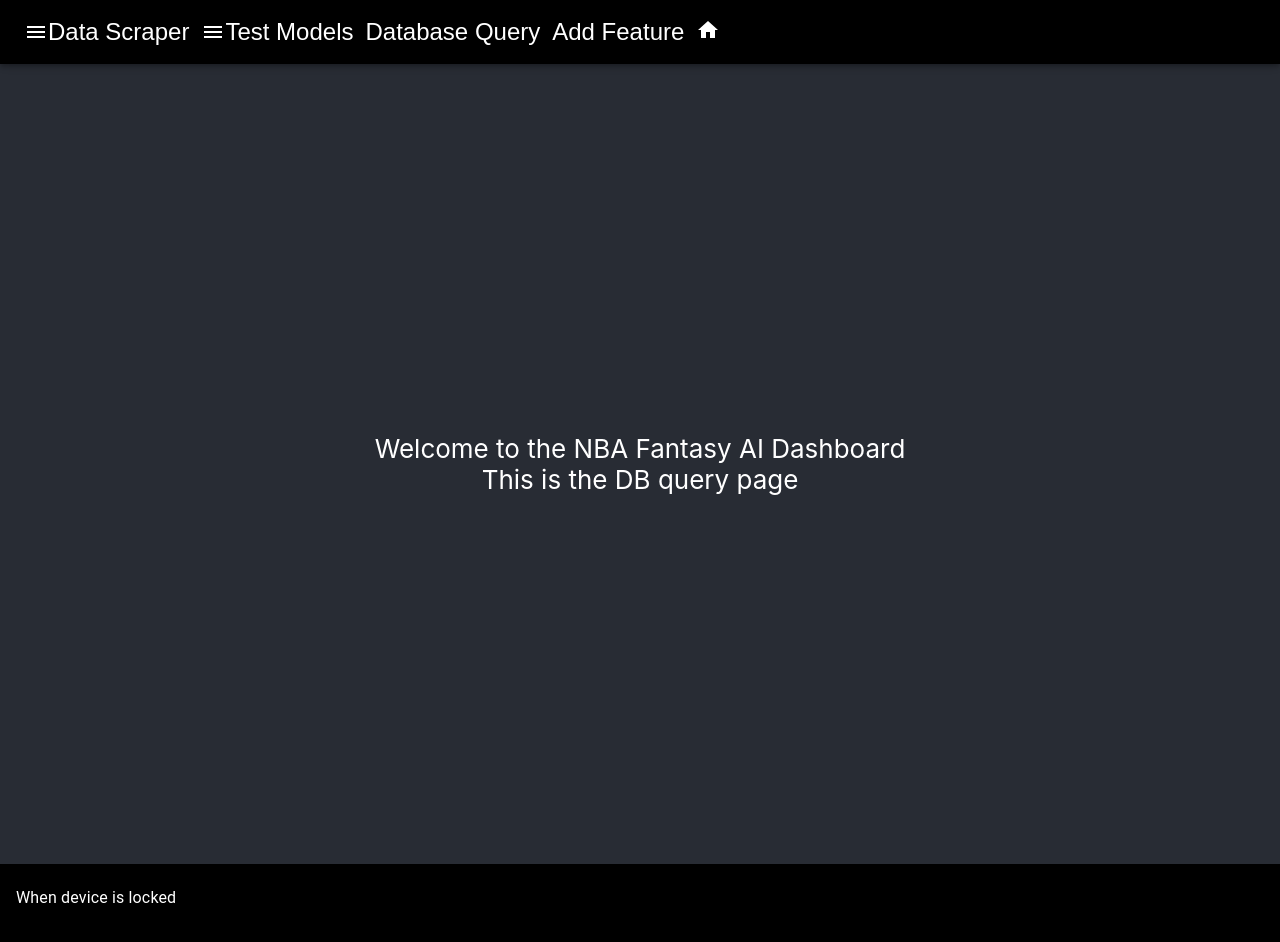
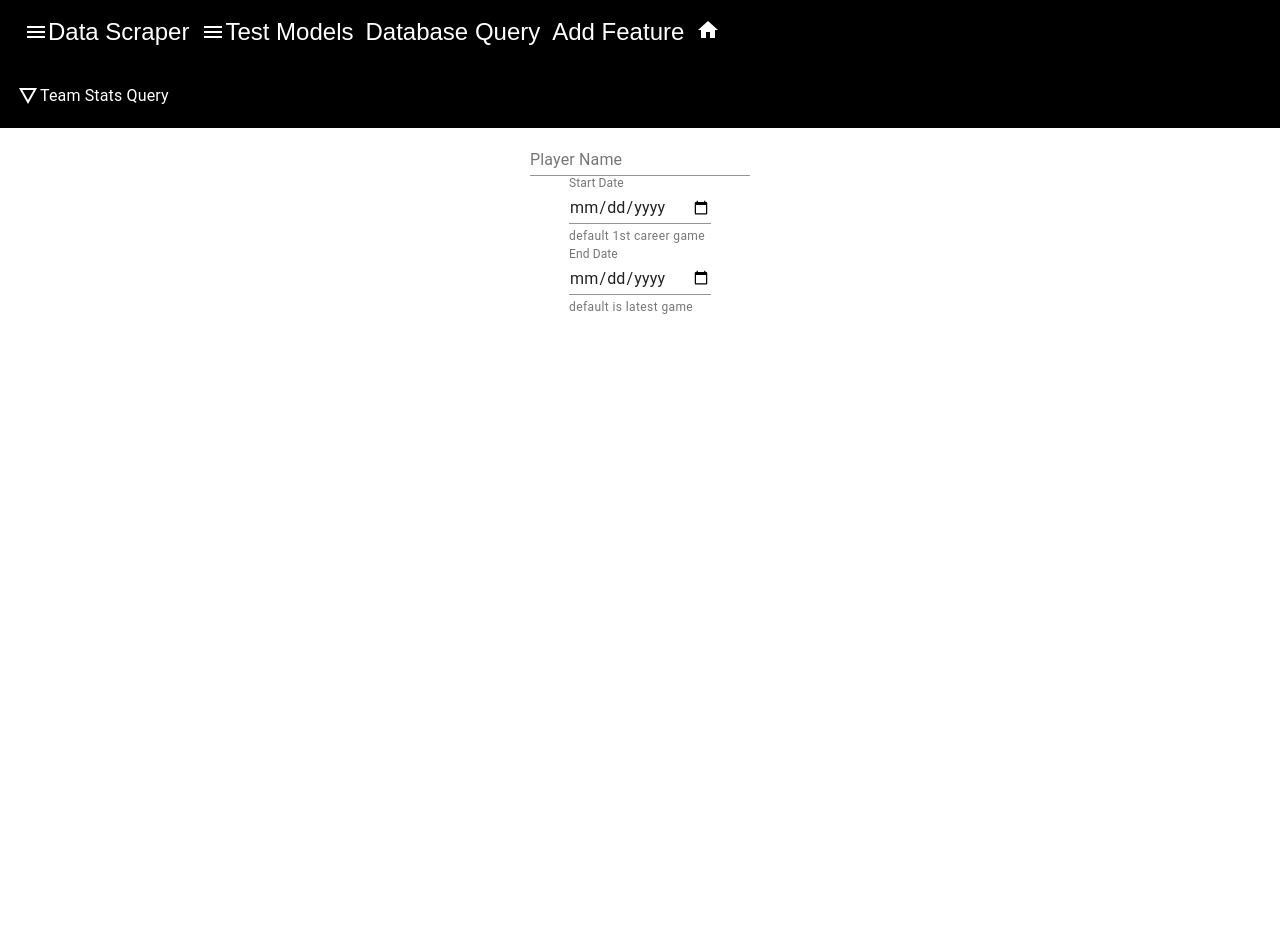
Before and after one commit to AATataj/fantasy_front, a React (Create React App) app: page /DBQuery in a window 1280 px wide. Shown: the top 942 px of the page. After the commit the page ends 800 px from the top, so only its background shows below. Built offline with nearby package versions, Linux system fonts and the light colour scheme.

Commit message:
playing around with props for material-ui components

```diff
--- a/src/DBquery.js
+++ b/src/DBquery.js
@@ -1,87 +1,16 @@
 import React from 'react';
 import './App.css';
 import './NavBar.js';
-import { makeStyles } from '@material-ui/core/styles';
-import List from '@material-ui/core/List';
-import ListItem from '@material-ui/core/ListItem';
-import ListItemText from '@material-ui/core/ListItemText';
-import MenuItem from '@material-ui/core/MenuItem';
-import Menu from '@material-ui/core/Menu';
-
-const useStyles = makeStyles((theme) => ({
-  root: {
-    backgroundColor: 'black', //theme.palette.background.paper,
-    color: 'white'
-  },
-}));
-
-const options = [
-  'Show some love to Material-UI',
-  'Show all notification content',
-  'Hide sensitive notification content',
-  'Hide all notification content',
-];
+import QueryType from './QueryType.js';
+import PlayerQuery from './PlayerQuery';
 
 function DBquery() {
 
- const classes = useStyles();
- const [anchorEl, setAnchorEl] = React.useState(null);
- const [selectedIndex, setSelectedIndex] = React.useState(1);
-
- const handleClickListItem = (event) => {
-   setAnchorEl(event.currentTarget);
- };
-
- const handleMenuItemClick = (event, index) => {
-   setSelectedIndex(index);
-   setAnchorEl(null);
- };
-
- const handleClose = () => {
-   setAnchorEl(null);
- };
   return (
-    <div className="DBQuery">
-      <header className="App-header">
-        <p>
-          Welcome to the NBA Fantasy AI Dashboard <br />
-          This is the DB query page
-        </p>
-      </header>
-      <React.Fragment>
-        <div className={classes.root}>
-        <List component="nav" aria-label="Device settings">
-          <ListItem
-            button
-            aria-haspopup="true"
-            aria-controls="lock-menu"
-            aria-label="when device is locked"
-            onClick={handleClickListItem}
-          >
-            <ListItemText primary="When device is locked" secondary={options[selectedIndex]} />
-          </ListItem>
-        </List>
-        <Menu
-          id="lock-menu"
-          anchorEl={anchorEl}
-          keepMounted
-          open={Boolean(anchorEl)}
-          onClose={handleClose}
-        >
-          {options.map((option, index) => (
-            <MenuItem
-              key={option}
-              disabled={index === 0}
-              selected={index === selectedIndex}
-              onClick={(event) => handleMenuItemClick(event, index)}
-            >
-              {option}
-            </MenuItem>
-          ))}
-        </Menu>
-      </div>
+    <React.Fragment>
+      <QueryType />
+      <PlayerQuery />
     </React.Fragment>
-    </div>
   );
 }
 
--- /dev/null
+++ b/src/PlayerQuery.js
@@ -0,0 +1,27 @@
+import React from 'react';
+import TextField from '@material-ui/core/TextField';
+
+
+function PlayerQuery(){
+    return (
+        <React.Fragment>
+            <TextField id="playerName" type="text"
+            label= " Player Name "
+            /*inputProps={inputProps}*/
+            /><br />
+            <TextField id="startDate"
+            type="date"
+            helperText="default 1st career game"
+            label="Start Date"
+            InputLabelProps={{ shrink: true }}
+            /*inputProps={inputProps}*/  /> <br />
+            <TextField id="endDate"
+            type="date"
+            helperText="default is latest game"
+            label="End Date"
+            InputLabelProps={{ shrink: true }}
+            /*inputProps={inputProps}*/  /> <br />
+        </React.Fragment>
+    );
+}
+export default PlayerQuery
--- /dev/null
+++ b/src/QueryType.js
@@ -0,0 +1,81 @@
+import React from 'react';
+import { makeStyles } from '@material-ui/core/styles';
+import List from '@material-ui/core/List';
+import ListItem from '@material-ui/core/ListItem';
+import ListItemText from '@material-ui/core/ListItemText';
+import MenuItem from '@material-ui/core/MenuItem';
+import Menu from '@material-ui/core/Menu';
+import DetailsIcon from '@material-ui/icons/Details';
+
+const useStyles = makeStyles((theme) => ({
+  root: {
+    backgroundColor: 'black', //theme.palette.background.paper,
+    color: 'white'
+  },
+}));
+
+const options = [
+  'Player Stats Query',
+  'Team Stats Query',
+  'League Leaders Query',
+];
+
+function QueryType() {
+
+ const classes = useStyles();
+ const [anchorEl, setAnchorEl] = React.useState(null);
+ const [selectedIndex, setSelectedIndex] = React.useState(1);
+
+ const handleClickListItem = (event) => {
+   setAnchorEl(event.currentTarget);
+ };
+
+ const handleMenuItemClick = (event, index) => {
+   setSelectedIndex(index);
+   setAnchorEl(null);
+ };
+
+ const handleClose = () => {
+   setAnchorEl(null);
+ };
+  return (
+    <div className={classes.root}>
+      <React.Fragment>
+        <div className={classes.root}>
+        <List component="nav" aria-label="Device settings">
+          <ListItem
+            button
+            aria-haspopup="true"
+            aria-controls="lock-menu"
+            aria-label="when device is locked"
+            onClick={handleClickListItem}
+          >
+            <DetailsIcon className={classes.root} />
+            <ListItemText primary={options[selectedIndex]}/>
+          </ListItem>
+        </List>
+        <Menu
+          id="lock-menu"
+          anchorEl={anchorEl}
+          keepMounted
+          open={Boolean(anchorEl)}
+          onClose={handleClose}
+        >
+          {options.map((option, index) => (
+            <MenuItem
+              key={option}
+              //disabled={index === 0}
+              selected={index === selectedIndex}
+              onClick={(event) => handleMenuItemClick(event, index)}
+            >
+              {option}
+            </MenuItem>
+          ))}
+        </Menu>
+      </div>
+    </React.Fragment>
+    </div>
+  );
+}
+
+export default QueryType;
```
